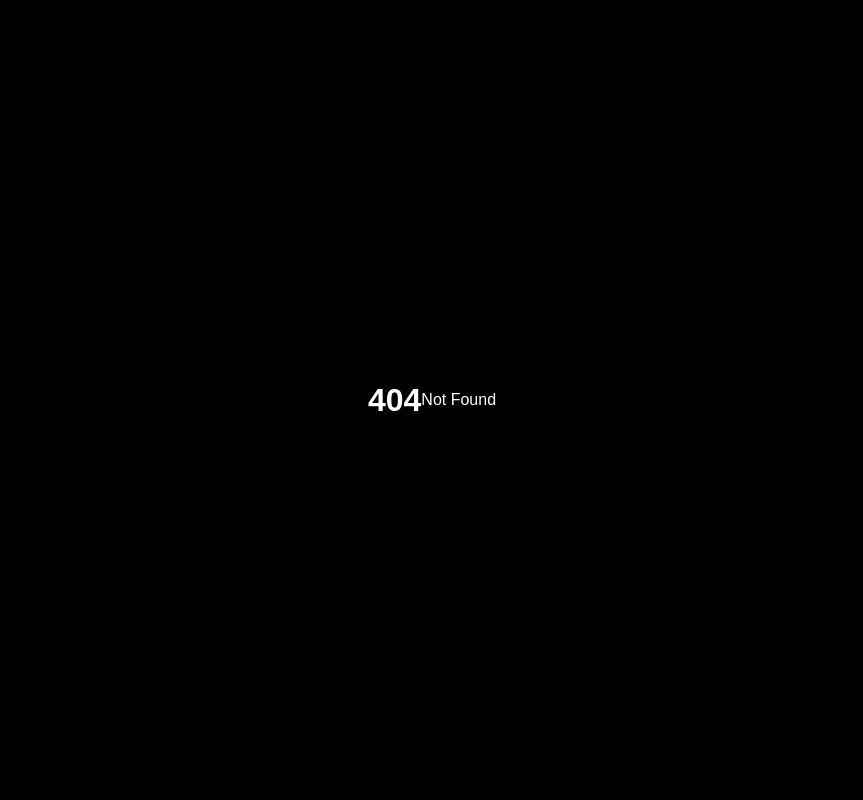
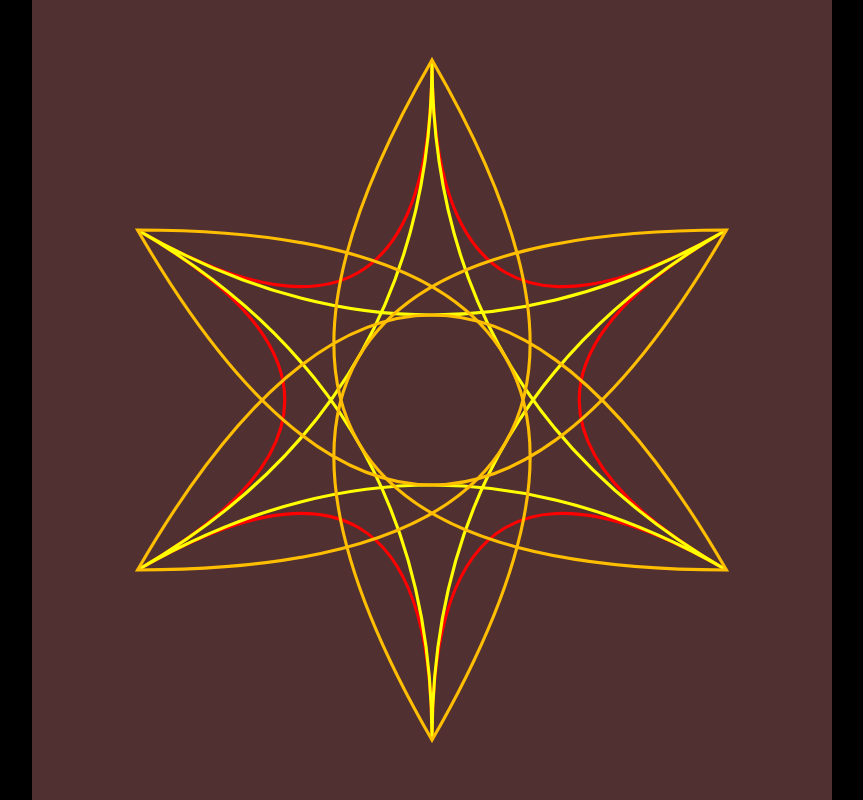
Before and after one commit to dopplerreflect/starts-with-a, a SvelteKit app: page /lerp in a window 1280 px wide. Before the commit this address had no page. Shown: the whole page, without its empty margins (208-1071 px from the left). Built offline with nearby package versions, Linux system fonts and the light colour scheme.

Commit message:
add lerp

```diff
--- /dev/null
+++ b/src/routes/lerp/+page.svelte
@@ -0,0 +1,38 @@
+<svelte:options namespace="svg" />
+
+<script lang="ts">
+	import Background from '$lib/components/Background.svelte';
+	import PathBuilder from '$lib/components/PathBuilder.svelte';
+	import { arrayMap, viewBox } from '$lib/geometry';
+	import { pathFromDSL } from '$lib/path-parser';
+
+	const size = 2 ** 8;
+	const angles = arrayMap(12, (n) => (360 / 12) * n - 90);
+	const r = (size / 2) * 0.85;
+	const radii = [r, 0, r / 2.3, r / 4];
+
+	const parse = pathFromDSL(angles, radii);
+</script>
+
+<svg viewBox={viewBox(size)}>
+	<Background {size} fill={`hsl(0, 25%, 25%)`} />
+	{#each radii as r}
+		<!-- <circle {r} stroke={`hsl(0, 25%, 100%)`} fill="none" /> -->
+	{/each}
+	{#each angles as a, i}
+		{#if i % 2 === 0}
+			<!-- <path d={parse(`M${i} 0L0 1`)} stroke="hsl(0, 100%, 100%)" /> -->
+		{/if}
+	{/each}
+	<path
+		d={parse('M0 0Q0 1 2 0Q0 1 4 0Q0 1 6 0Q0 1 8 0Q0 1 10 0Q0 1 0 0Z')}
+		stroke={`hsl(0, 100%, 50%)`}
+		fill="none"
+	/>
+	<path d={parse('M0 0Q0 1 4 0Q0 1 8 0Q0 1 0 0Z')} stroke={`hsl(60, 100%, 50%)`} fill="none" />
+	<path d={parse('M6 0Q0 1 10 0Q0 1 2 0Q0 1 6 0Z')} stroke={`hsl(60, 100%, 50%)`} fill="none" />
+	<path d={parse('M6 0Q2 0 10 0Q6 0 2 0Q10 0 6 0Z')} stroke={`hsl(45, 100%, 50%)`} fill="none" />
+	<path d={parse('M0 0Q8 0 4 0Q0 0 8 0Q4 0 0 0Z')} stroke={`hsl(45, 100%, 50%)`} fill="none" />
+	<!-- <path d={parse('M0 0L4 0L8 0Z')} stroke={`hsl(0, 100%, 100%)`} fill="none" /> -->
+	<!-- <path d={parse('M2 0L6 0L10 0Z')} stroke={`hsl(0, 100%, 100%)`} fill="none" /> -->
+</svg>
```
